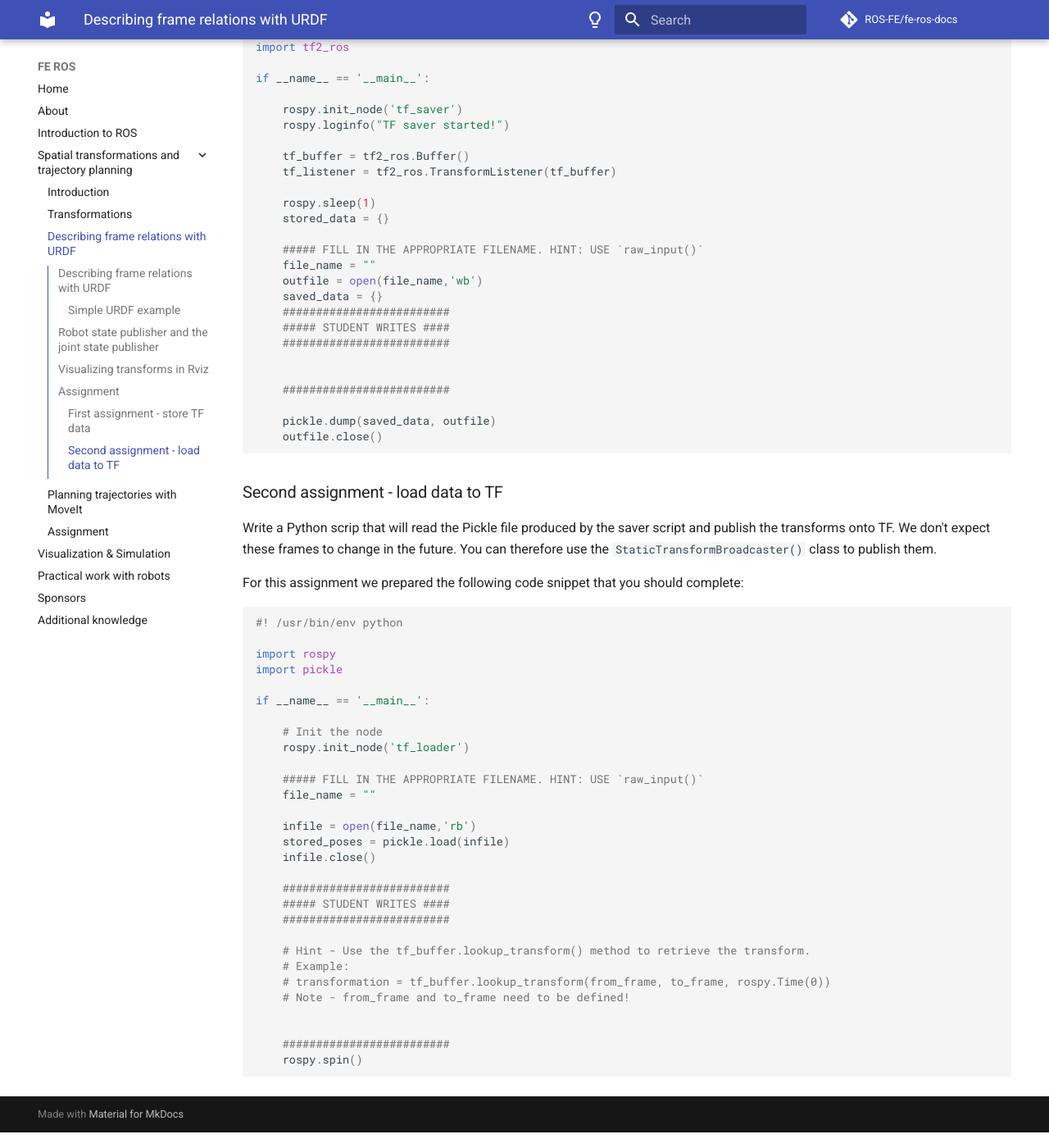
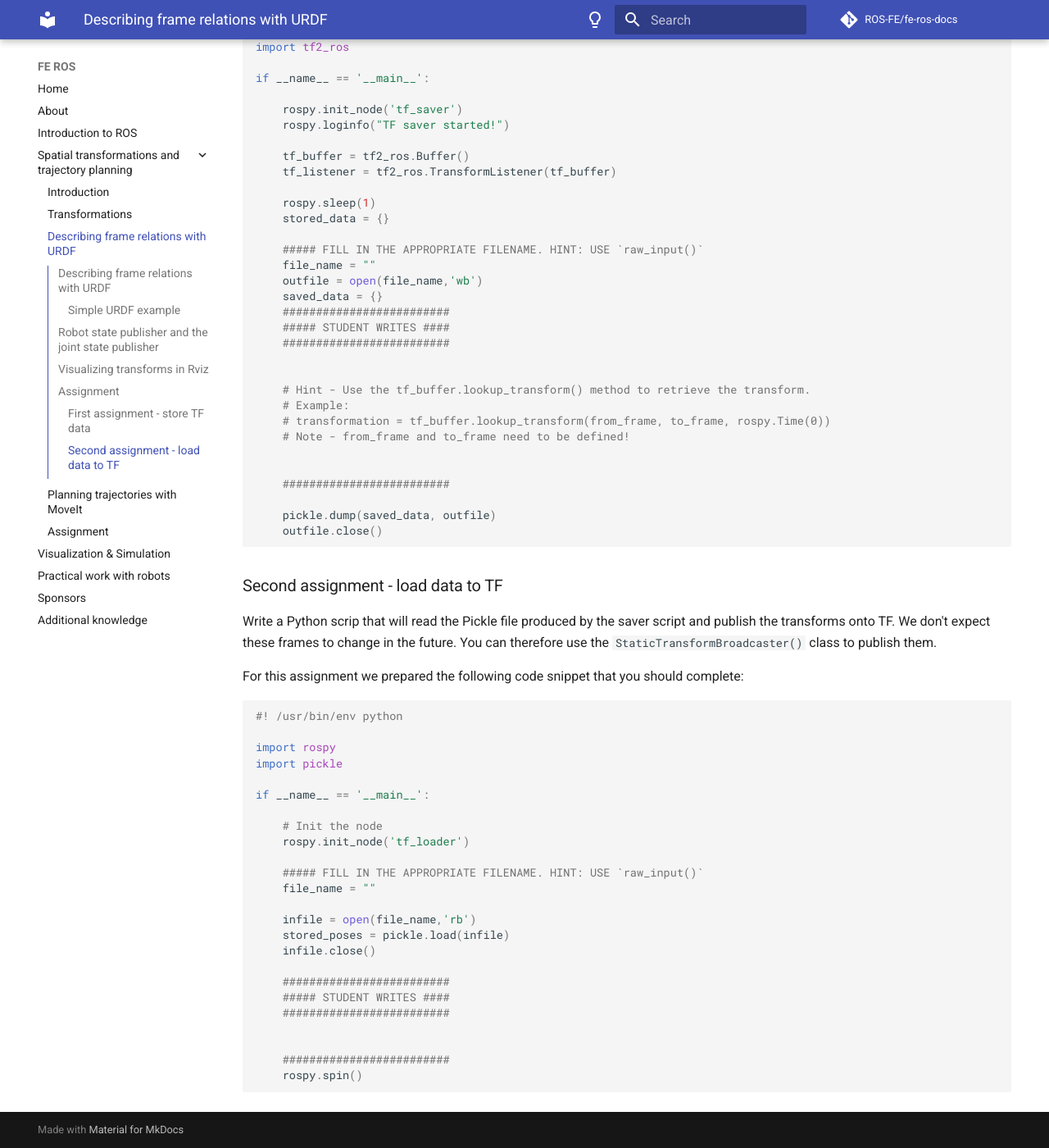
Before and after one commit to ROS-FE/fe-ros-docs, an MkDocs documentation site: the page built from docs/tf_moveit/urdf.md, in a window 1280 px wide and 1400 px high, scrolled down 6093 px. Shown: the whole window at 82% size. Built offline with MkDocs 1.6.1 and Material for MkDocs 9.7.7, drawn with Linux system fonts in a browser that asks for light colours; comment, search, counter and statistics services are not loaded; part of the change alters nothing that is shown.

```diff
--- a/docs/tf_moveit/urdf.md
+++ b/docs/tf_moveit/urdf.md
@@ -179,6 +179,12 @@ if __name__ == '__main__':
     #########################
 
 
+    # Hint - Use the tf_buffer.lookup_transform() method to retrieve the transform.
+    # Example:
+    # transformation = tf_buffer.lookup_transform(from_frame, to_frame, rospy.Time(0))
+    # Note - from_frame and to_frame need to be defined!
+
+
     #########################
 
     pickle.dump(saved_data, outfile)
@@ -211,11 +217,6 @@ if __name__ == '__main__':
     ##### STUDENT WRITES ####
     #########################
 
-    # Hint - Use the tf_buffer.lookup_transform() method to retrieve the transform.
-    # Example:
-    # transformation = tf_buffer.lookup_transform(from_frame, to_frame, rospy.Time(0))
-    # Note - from_frame and to_frame need to be defined!
-
 
     #########################
     rospy.spin()
```
